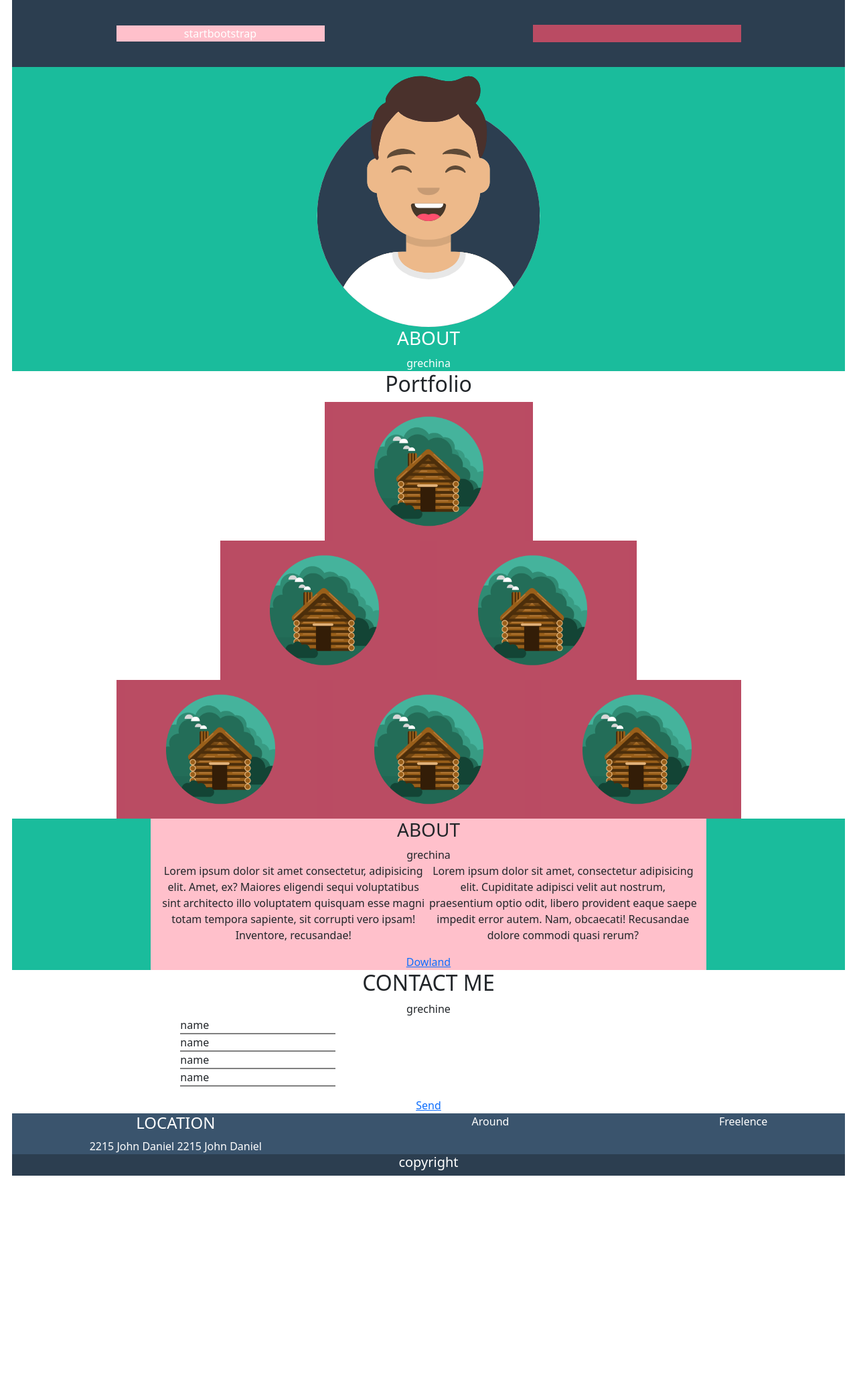
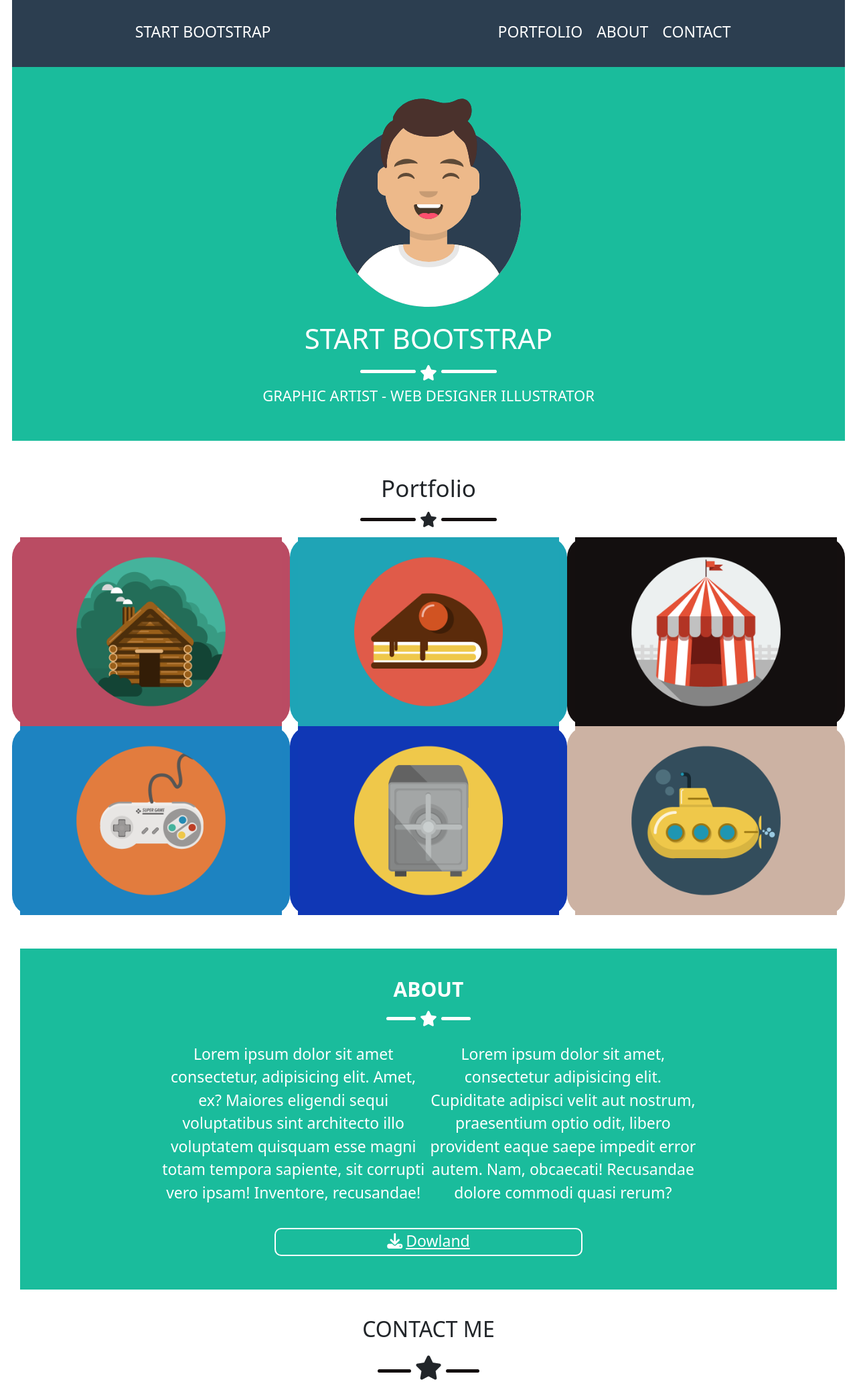
Before and after one commit to alessandrofogliada/html-css-bootstrap-freelancer, a plain HTML site: page index.html in a window 1280 px wide. Shown: the top 2066 px of the page at 67% size. Before the commit the page ends 1755 px from the top, so only its background shows below. Drawn offline with nearby package versions, Linux system fonts and the light colour scheme.

Commit message:
sviluppo della parte mobile

```diff
--- a/CSS/style.css
+++ b/CSS/style.css
@@ -8,7 +8,12 @@
 
 [class*="col"]{
     /* debug */
-    background-color: pink;
+    min-height: 40px;
+    /* background-color: pink; */
+}
+
+body{
+    font-size: 23px;
 }
 
 
@@ -46,6 +51,11 @@
     background-color: #ffffff;
 }
 
+.bianco{
+    color: white;
+    text-decoration: none;
+}
+
 .blue3{
     background-color: #3a546d;
 }
@@ -66,12 +76,26 @@ header{
     height: 100px;
 }
 
-.hamburger{
-    display: inline-block;
+.menu{
+    display: none;
+    text-decoration: none;
+    color: white;
 }
 
-.menu{
-    display: none;
+.menu a{
+    text-decoration: none;
+    color: white;
+}
+
+.hamburger{
+        height: auto;
+        width: 58%;
+        border: solid white 2px;
+        border-radius: 5px;
+}
+
+.hamburger i{
+    color: grey;
 }
 
 /* REGOLE MAIN */
@@ -86,14 +110,58 @@ header{
     min-height: 450px;
 }
 
-#startbootstrap img{
-    width: 60%;
+#startbootstrap img {
+	width: 75%;
+	margin: 36px 0 22px;
 }
+
+#startbootstrap h2{
+    font-size: 42px;
+}
+
+#startbootstrap div span{
+    font-size: 22px;
+    margin-bottom: 8px;
+}
+
+#startbootstrap .green{
+    padding-bottom: 25px;
+}
+
+.greca .white{
+	display: inline-block;
+	height: 5px;
+	width: 83px;
+	border-radius: 50px;
+}
+
+
+.greca .black{
+	display: inline-block;
+	height: 5px;
+	width: 83px;
+	border-radius: 50px;
+    margin-bottom: 6px;
+}
+
+
 /* REGOLE SECOND LAYOUT PORTFOLIO*/
+#portfolio{
+        margin: 50px 0;
+}
 
 #portfolio .sfondo{
     min-height: 450px;
     border: white solid 20px;
+    border-radius: 30px;
+}
+
+#portfolio h2{
+    font-size: 35px;
+}
+
+#portfolio .greca{
+    margin-bottom: 10px;
 }
 
 .sfondo{
@@ -104,10 +172,52 @@ header{
     width: 100%;
 }
 
+
 /* REGOLE THREAD LAYOUT ABOUT */
+
+#about{
+    color: white;
+    padding-bottom: 50px;
+}
+
+#about h3 {
+	margin-top: 43px;
+	font-size: 30px;
+	font-weight: bold;
+}
+
+#about .greca .white{
+    margin-bottom: 6px;
+    width: 44px;
+}
+
+#about .greca {
+    margin-bottom: 18px;
+}
+
+.button {
+	text-decoration: none;
+	color: white;
+	border: white solid 2px;
+	border-radius: 10px;
+	width: 57%;
+	height: 42px;
+    margin-top: 20px;
+}
+
+.button i , a{
+    color: white;
+}
+
+.button i{
+    padding-right: 5px;
+}
 
 /* REGOLE FOURTH LAYOUT CONTACT ME */
 
+#contactme h2{
+    margin: 40px 0 20px;
+}
 #contactme li{
     list-style-type: none;
 }
@@ -117,6 +227,17 @@ header{
     height: 2px;
 }
 
+#contactme i{
+    font-size: 36px;
+}
+
+#contactme .greca .black {
+	display: inline-block;
+	height: 5px;
+	width: 50px;
+	border-radius: 50px;
+	margin-bottom: 6px;
+}
 
 
 /* REGOLE FOOTER */
@@ -127,6 +248,32 @@ footer{
 
 /* REGOLE FIFTH LAYOUT LOCATION */
 
+#location h4{
+    margin-top: 65px;
+}
+
+.circle {
+	width: 50px;
+	height: 41px;
+	border: 2px white solid;
+	border-radius: 20px;
+}
+
+.evidenziato{
+    color: green;
+}
+
+.aboutfreelancer{
+    margin-bottom: 65px;
+}
+
+/* REGOLE SIXTH LAYOUT COPYRIGHT */
+
+#copyright h5{
+        font-size: 1.25rem;
+        height: 100px;
+        margin-top: 70px;
+}
 
 
 /* REGOLE RESPONSIVE */
@@ -141,16 +288,18 @@ footer{
 
     .menu{
         display: inline-block;
-        background-color: #ba4b63;
-        height: 26%;
+    }
+
+    .menu a{
+        padding-right: 15px;
     }
 
     .hamburger{
         display: none;
     }
 
-    header{
-        justify-content: space-around;
+    .fa-bars{
+        display: none;
     }
 
     /* REGOLE MAIN */
@@ -174,5 +323,4 @@ footer{
 @media all and (min-width:992px) {
 
 
-
 }
--- a/index.html
+++ b/index.html
@@ -3,6 +3,7 @@
 <head>
     <meta charset="UTF-8">
     <meta name="viewport" content="width=device-width, initial-scale=1.0">
+    <script src="https://kit.fontawesome.com/401ea8d0bd.js" crossorigin="anonymous"></script>
     <link href="https://cdn.jsdelivr.net/npm/bootstrap@5.2.3/dist/css/bootstrap.min.css" rel="stylesheet" integrity="sha384-rbsA2VBKQhggwzxH7pPCaAqO46MgnOM80zW1RWuH61DGLwZJEdK2Kadq2F9CUG65" crossorigin="anonymous">
     <link rel="stylesheet" href="CSS/style.css">
     <title>Start Bootstrap</title>
@@ -12,102 +13,128 @@
     <!-- Intestazione pagina -->
 
  <div class=".container .container-sm .container-md .container-lg text-center">
-    <header  class="row align-items-center justify-content-between justify-content-md-around justify-content-lg-around ">
-               <div class="col-3">
-                startbootstrap
-               </div>
-               <div class="col-3 hamburger">
-                hamburger
+    <header  class="row align-items-center justify-content-between justify-content-md-around">
+               <div class="col-sm-5 col-md-5">
+                START BOOTSTRAP
                </div>
 
-               <!-- menu per versione tablet e desktop -->
-               <div class="col-3 menu">
-                <nav>
-                    <a href=""></a>
-                    <a href=""></a>
-                    <a href=""></a>
+               <div class="col-sm-2 col-md-6">
+                <a href="#">
+                    <div class="hamburger">
+                    <i class="fa-solid fa-bars bianco"></i>
+                </div>
+                </a>
+                <nav class="menu">
+                    <a href="#">PORTFOLIO</a>
+                    <a href="#">ABOUT</a>
+                    <a href="#">CONTACT</a>
                 </nav>
                </div>
     </header>
+
+
+
+
+
 
     <main>
 
         <!-- First layout startbootstrap -->
         <section id="startbootstrap">
-            <div class="row">
-                <div class="col-12 green">
+            <div class="row green">
+                <div class="col-1 green"></div>
+                <div class="col-10 d-sm-flex flex-column align-items-center green">
                     <img class="picture" src="img/avatar.svg" alt="avatar ragazzo che sorride">
-                <h3>ABOUT</h3>
-                <span>grechina</span>
+                <h2>START BOOTSTRAP</h2>
+                <div class="greca">
+                    <span class="white"></span>
+                    <i class="fa-solid fa-star"></i>
+                    <span class="white"></span>
                 </div>
+                <div>
+                <span>GRAPHIC ARTIST -</span>
+                <span>WEB DESIGNER</span>
+                <span>ILLUSTRATOR</span>
+                </div>
+                </div>
+                <div class="col-1 green"></div>
 
             </div>
         </section>
 
 
         <!-- Second layout Portfolio -->
+
         <section id="portfolio">
-            <div class="row align-items-center justify-content-md-center">
+            <div class="row align-items-center justify-content-center">
+
                <h2>Portfolio</h2>
 
-               <div class="sfondo col-md-5 col-lg-3 red">
+               <div class="greca">
+                <span class="black"></span>
+                <i class="fa-solid fa-star"></i>
+                <span class="black"></span>
+               </div>
+               <div class="sfondo col-sm-12 col-md-6 col-lg-4 red">
+
                    <div class="picture">
                        <img src="img/cabin.png" alt="casa di legno">
                     </div>
                </div>
 
-               <div class="offset-md-1"></div>
-
-               <div class="sfondo col-md-5 col-lg-3 red">
+               <div class="sfondo col-sm-12 col-md-6 col-lg-4 lightblue">
                    <div class="picture">
-                       <img src="img/cabin.png" alt="casa di legno">
+                       <img src="img/cake.png" alt="torta">
                     </div>
                </div>
 
 
-               <div class="sfondo col-md-5 col-lg-3 red">
+               <div class="sfondo col-sm-12 col-md-6 col-lg-4 black">
                    <div class="picture">
-                       <img src="img/cabin.png" alt="casa di legno">
+                       <img src="img/circus.png" alt="circo">
                     </div>
                </div>
 
-               <div class="offset-lg-4"></div>
-
-               <div class="sfondo col-md-5 col-lg-3 red">
+               <div class="sfondo col-sm-12 col-md-6 col-lg-4 blue">
                    <div class="picture">
-                       <img src="img/cabin.png" alt="casa di legno">
+                       <img src="img/game.png" alt="controller nintendo">
                     </div>
                </div>
 
-
-               <div class="sfondo col-md-5 col-lg-3 red">
+               <div class="sfondo col-sm-12 col-md-6 col-lg-4 blue2">
                    <div class="picture">
-                       <img src="img/cabin.png" alt="casa di legno">
+                       <img src="img/safe.png" alt="cassaforte">
                     </div>
                </div>
 
-               <div class="sfondo col-md-5 col-lg-3 red">
+               <div class="sfondo col-sm-12 col-md-6 col-lg-4 brown">
                    <div class="picture">
-                       <img src="img/cabin.png" alt="casa di legno">
+                       <img src="img/submarine.png" alt="sottomarino">
                     </div>
                </div>
-
-
+            </div>
+        </section>
 
         <!--Thread Layout About -->
 
         <section id="about" class="green">
             <div class="row justify-content-center">
                 <div class="offset-sm-3 offset-md-2 white"></div>
-                <div class="col-6 col-md-8">
+            <div class="col-6 col-md-8 d-sm-flex flex-column justify-content-center align-items-center">
                 <h3>ABOUT</h3>
-                <span>grechina</span>
+                <div class="greca">
+                    <span class="white"></span>
+                    <i class="fa-solid fa-star"></i>
+                    <span class="white"></span>
+                </div>
                 <div class="d-md-flex">
                 <p>Lorem ipsum dolor sit amet consectetur, adipisicing elit. Amet, ex? Maiores eligendi sequi voluptatibus sint architecto illo voluptatem quisquam esse magni totam tempora sapiente, sit corrupti vero ipsam! Inventore, recusandae!</p>
                 <p>Lorem ipsum dolor sit amet, consectetur adipisicing elit. Cupiditate adipisci velit aut nostrum, praesentium optio odit, libero provident eaque saepe impedit error autem. Nam, obcaecati! Recusandae dolore commodi quasi rerum?</p>
                 </div>
-                <a href="">Dowland</a>
+                <div class="button">
+                <a href="#"><i class="fa-solid fa-download"></i>Dowland</a>
                 </div>
+            </div>
                 <div class="offset-sm-3 offset-md-2 white"></div>
             </div>
         </section>
@@ -119,7 +146,11 @@
                 <div class="offset-sm-3 offset-md-2 white"></div>
                 <div class="col-6 col-md-8 white">
                     <h2>CONTACT ME</h2>
-                    <span>grechine</span>
+                    <div class="greca">
+                        <span class="black"></span>
+                        <i class="fa-solid fa-star"></i>
+                        <span class="black"></span>
+                       </div>
                     <ul class="text-start">
                         <li>name</li>
                         <div class="grey"></div>
@@ -149,15 +180,29 @@
                 <div class="col-10 blue3 d-md-flex justify-content-between">
                     <div>
                     <h4>LOCATION</h4>
-                    <span>2215 John Daniel</span>
-                    <span>2215 John Daniel</span>
+                    <span>2215 John Daniel Drive Clarke, MO 54243</span>
+                    </div>
+
+                <div>
+                    <h4>AROUND THE WEB</h4>
+                    <div class="d-sm-flex justify-content-center">
+                    <div class="circle">
+                    <a href=""><i class="fa-brands fa-facebook-f"></i></a>
+                    </div>
+                    <div class="circle">
+                    <a href=""><i class="fa-brands fa-google-plus-g"></i></a>
+                    </div>
+                    <div class="circle">
+                    <a href=""><i class="fa-brands fa-twitter"></i></a>
+                    </div>
+                    <div class="circle">
+                    <a href=""><i class="fa-brands fa-linkedin-in"></i></a>
+                    </div>
+                    </div>
                 </div>
-                <div>
-                    <span>Around</span>
-                    <a href=""></a><a href=""></a><a href=""></a><a href=""></a>
-                </div>
-                <div>
-                    <span>Freelence</span>
+                <div class="aboutfreelancer">
+                    <h4>ABOUT FREELANCER</h4>
+                    <span>Freelance is a free to use, open source Bootstrap theme created by <span class="evidenziato">Start Bootstrap</span>.</span>
                 </div>
 
                 </div>
@@ -168,11 +213,11 @@
         <!-- second layout Copryright -->
         <section id="copyright">
             <div class="row">
-                <div class="col-4 offset blue4"></div>
-                <div class="col-4 blue4">
-                    <h5>copyright</h5>
+                <div class="col-3 offset blue4"></div>
+                <div class="col-6 blue4">
+                    <h5>Copyright &#169; Your Website 2019</h5>
                 </div>
-                <div class="col-4 offset blue4"></div>
+                <div class="col-3 offset blue4"></div>
             </div>
 
         </section>
```
